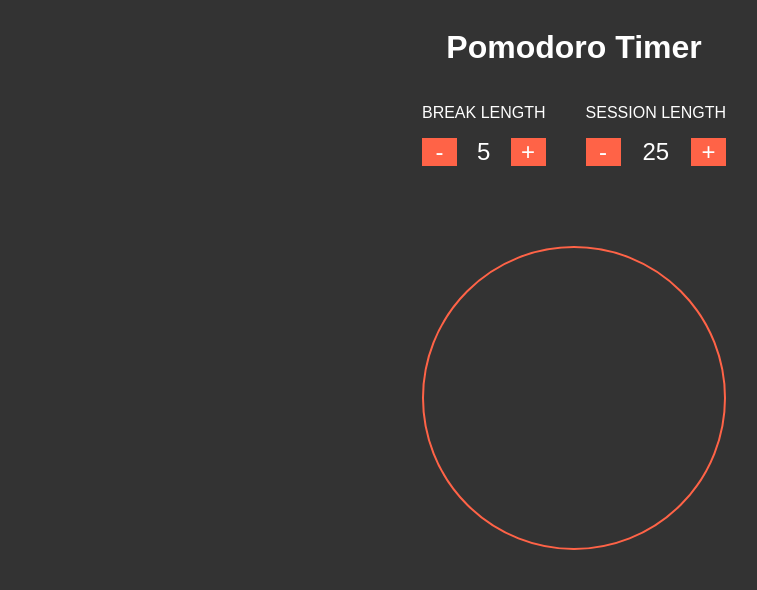
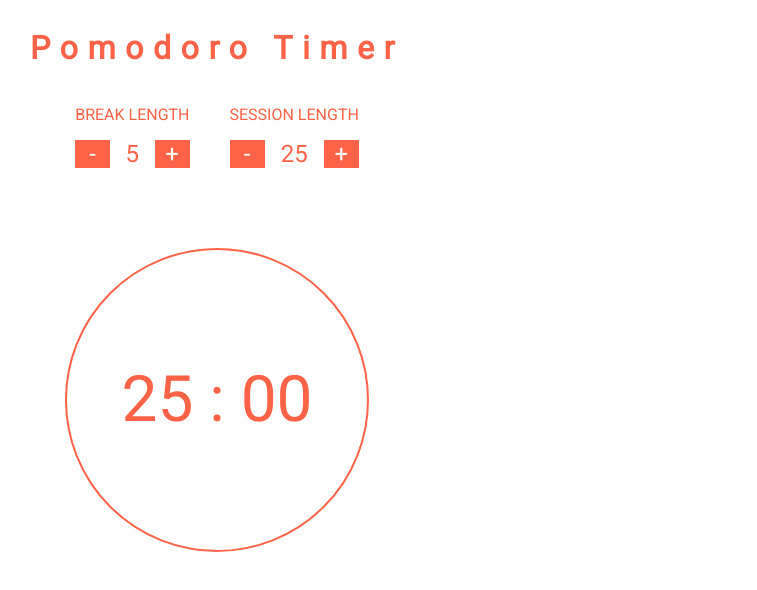
Before and after one commit to Jmchin/freecodecamp, a plain HTML site: page pomodoro/index.html in a window 1280 px wide. Shown: the whole page, without its empty margins (66-823 px from the left). Drawn offline with Linux system fonts and the light colour scheme.

Commit message:
see previous commit

```diff
--- a/pomodoro/main.js
+++ b/pomodoro/main.js
@@ -1,7 +1,6 @@
 // define global variables
 var breakTime = 5
 var sessionTime = 25
-
 
 // Pomodoro constructor definition
 function Pomodoro() {
@@ -30,11 +29,17 @@ Pomodoro.prototype = {
     updateSession: function() {
         document.getElementById('sessionLng').textContent = String(sessionTime);
         pomodoro.sessionTime = sessionTime * 60 * 1000;
+        pomodoro.updateTime(sessionTime);
     },
-    updateTime: function() {
-        document.getElementById('timerNum').textContent = String(this.time / 1000);
+    updateTime: function(time) {
+        document.getElementById('timerNum').textContent = String(decorateTime(time));
     }
 };
+
+function decorateTime(time) {
+    time = String(time) + ' : 00';
+    return time;
+}
 
 // create instance pomodoro of Object Pomodoro
 var pomodoro = new Pomodoro();
@@ -79,3 +84,4 @@ toggleState.addEventListener('click', function() {
 
 pomodoro.updateBreak();
 pomodoro.updateSession();
+pomodoro.updateTime(sessionTime);
--- a/pomodoro/style.css
+++ b/pomodoro/style.css
@@ -1,39 +1,41 @@
-html, body {
-    background-color: #333;
+html,
+body {
+    background-color: #fff;
     height: auto;
-    font-family: 'Oxygen', sans-serif;
-
+    font-family: 'Roboto', sans-serif;
 }
 
-h1,h2,h3,h4,h5,h6,p {
-    color: #fff;
-
+h1,
+h2,
+h3,
+h4,
+h5,
+h6,
+p {
+    color: tomato;
 }
 
 .container--fluid {
+    max-width: 550px;
     display: flex;
     flex-direction: column;
     align-items: center;
-
 }
 
 .banner {
     display: block;
     text-align: center;
-
+    letter-spacing: .3em;
 }
 
 .container--ctrl {
     display: flex;
     text-transform: uppercase;
     align-items: center;
-
 }
-
 
 .breakCtrl {
     padding-right: 20px;
-
 }
 
 .container--btn {
@@ -43,26 +45,38 @@ h1,h2,h3,h4,h5,h6,p {
 
 .container--ctrl span {
     flex: 1;
-    color: #fff;
     font-size: 24px;
     text-align: center;
-
 }
 
 .btn {
     flex: 1;
     max-width: 35px;
-    text-align:center;
+    text-align: center;
     color: #fff;
     background-color: tomato;
     cursor: pointer;
     font-size: 24px;
+}
 
+.no-highlight {
+    -webkit-user-select: none;
+    /* Webkit */
+    -moz-user-select: none;
+    /* Firefox */
+    -ms-user-select: none;
+    /* IE 10  */
+    /* Currently not supported in Opera but will be soon */
+    -o-user-select: none;
+    user-select: none;
 }
 
 .btn:hover {
     background-color: #cc4f39;
+}
 
+.number {
+    color: tomato;
 }
 
 .sessionCtrl {
@@ -88,17 +102,16 @@ h1,h2,h3,h4,h5,h6,p {
 
 
 /*mobile devices*/
+
 @media (max-width: 600px) {
     .container--ctrl {
         flex-direction: column;
         justify-content: center;
         width: 200px;
     }
-
     .breakCtrl {
         padding: 0;
     }
-
     .sessionCtrl {
         padding: 0;
     }
```
Lines whose indentation alone changed are shown as unchanged.
